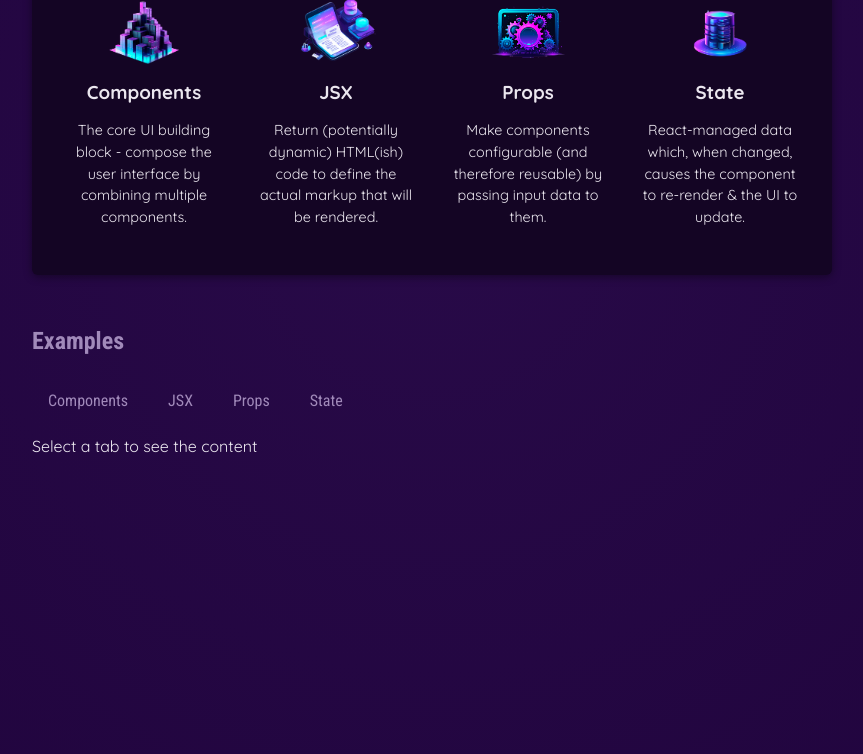
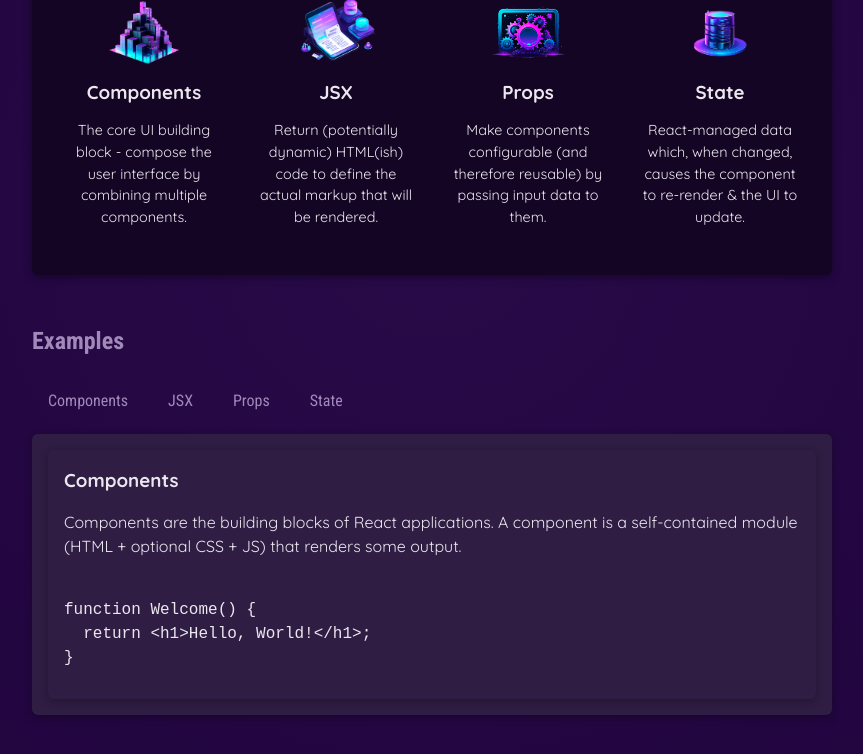
Before and after one commit to Fernando-LinkT/Udemy-React, a React (Vite) app in the folder 01-starting-project/: page / in a window 1280 px wide. Both pictures are taken after a click on the button "Components". Shown: the part 424-1178 px from the top of the page, without its empty margins (208-1071 px from the left). Built offline with nearby package versions, Linux system fonts and the light colour scheme.

Commit message:
- Se aprende a renderizar contenido condicionalmente

```diff
--- a/01-starting-project/src/App.jsx
+++ b/01-starting-project/src/App.jsx
@@ -2,15 +2,17 @@
 import Header from './components/Header.jsx';
 import CoreConcept from './components/CoreConcept.jsx';
 import TabButton from './components/TabButton.jsx';
+import { useState } from 'react';
+import {EXAMPLES} from './data-with-examples.js';
 
 function App() {
 
-  let tabContent = "Select a tab to see the content";
+  const [selectedTopic, setSelectedTopic] = useState();
 
   // This function will be called when a TabButton is clicked
   function handleSelect(selectedButton){
+    setSelectedTopic(selectedButton);
     console.log(`You selected the ${selectedButton} tab!`);
-    tabContent = selectedButton;
 
   }
 
@@ -39,12 +41,22 @@
         <section id="examples">
           <h2>Examples</h2>
           <menu> {/*html element to create a list of buttons*/}
-            <TabButton onSelect={() => handleSelect('Components')}>Components</TabButton>
-            <TabButton onSelect={() => handleSelect('JSX')}>JSX</TabButton>
-            <TabButton onSelect={() => handleSelect('Props')}>Props</TabButton>
-            <TabButton onSelect={() => handleSelect('State')}>State</TabButton>
+            <TabButton onSelect={() => handleSelect('components')}>Components</TabButton>
+            <TabButton onSelect={() => handleSelect('jsx')}>JSX</TabButton>
+            <TabButton onSelect={() => handleSelect('props')}>Props</TabButton>
+            <TabButton onSelect={() => handleSelect('state')}>State</TabButton>
           </menu>
-          {tabContent}
+          <div id="tab-content">
+            {selectedTopic === undefined ? <p>Please select a topic.</p> : null }
+            {selectedTopic ? (
+              <div id="tab-content" >
+                <h3>{EXAMPLES[selectedTopic]?.title}</h3>
+                <p>{EXAMPLES[selectedTopic]?.description}</p>
+                <pre><code>{EXAMPLES[selectedTopic]?.code}</code></pre>
+              </div>
+              ) : null
+            }
+          </div>
         </section>
       </main>
     </div>
--- a/01-starting-project/src/components/Header.jsx
+++ b/01-starting-project/src/components/Header.jsx
@@ -5,7 +5,7 @@
 
 function genRandomInt(max) {
   let ret = Math.floor(Math.random() * (max + 1));
-  console.log(ret);
+  //console.log(ret);
   return ret;
 }
 
--- /dev/null
+++ b/01-starting-project/src/data-with-examples.js
@@ -0,0 +1,82 @@
+import componentsImg from './assets/components.png';
+import propsImg from './assets/config.png';
+import jsxImg from './assets/jsx-ui.png';
+import stateImg from './assets/state-mgmt.png';
+
+export const CORE_CONCEPTS = [
+  {
+    image: componentsImg,
+    title: 'Components',
+    description:
+      'The core UI building block - compose the user interface by combining multiple components.',
+  },
+  {
+    image: jsxImg,
+    title: 'JSX',
+    description:
+      'Return (potentially dynamic) HTML(ish) code to define the actual markup that will be rendered.',
+  },
+  {
+    image: propsImg,
+    title: 'Props',
+    description:
+      'Make components configurable (and therefore reusable) by passing input data to them.',
+  },
+  {
+    image: stateImg,
+    title: 'State',
+    description:
+      'React-managed data which, when changed, causes the component to re-render & the UI to update.',
+  },
+];
+
+export const EXAMPLES = {
+  components: {
+    title: 'Components',
+    description:
+      'Components are the building blocks of React applications. A component is a self-contained module (HTML + optional CSS + JS) that renders some output.',
+    code: `
+function Welcome() {
+  return <h1>Hello, World!</h1>;
+}`,
+  },
+  jsx: {
+    title: 'JSX',
+    description:
+      'JSX is a syntax extension to JavaScript. It is similar to a template language, but it has full power of JavaScript (e.g., it may output dynamic content).',
+    code: `
+<div>
+  <h1>Welcome {userName}</h1>
+  <p>Time to learn React!</p>
+</div>`,
+  },
+  props: {
+    title: 'Props',
+    description:
+      'Components accept arbitrary inputs called props. They are like function arguments.',
+    code: `
+function Welcome(props) {
+  return <h1>Hello, {props.name}</h1>;
+}`,
+  },
+  state: {
+    title: 'State',
+    description:
+      'State allows React components to change their output over time in response to user actions, network responses, and anything else.',
+    code: `
+function Counter() {
+  const [isVisible, setIsVisible] = useState(false);
+
+  function handleClick() {
+    setIsVisible(true);
+  }
+
+  return (
+    <div>
+      <button onClick={handleClick}>Show Details</button>
+      {isVisible && <p>Amazing details!</p>}
+    </div>
+  );
+}`,
+  },
+};
```
Also changed, not shown: 1 other file (tests, documents, lock files or other folders).
